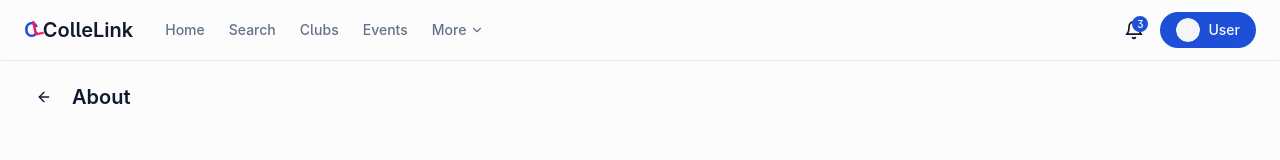
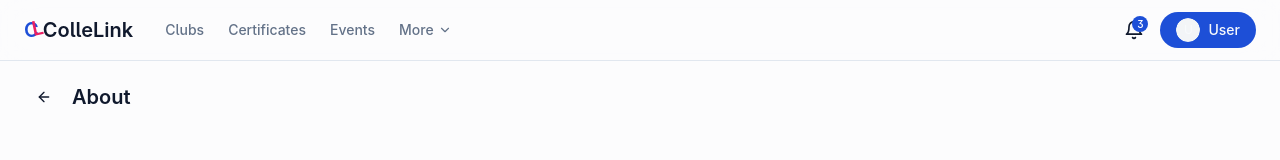
Before and after one commit to rishabh22006/collelinkR, a React (Vite) app: page /about in a window 1280 px wide. Shown: the top 160 px of the page. Built offline with nearby package versions, Linux system fonts and the light colour scheme.

Commit message:
Remove home and search from top nav
Relocate certificates to top navigation.

```diff
--- a/src/components/layout/TopNavbar.tsx
+++ b/src/components/layout/TopNavbar.tsx
@@ -1,7 +1,7 @@
 
 import React from 'react';
 import { NavLink, Link } from 'react-router-dom';
-import { Home, Search, Layers, ChevronDown, Info, Users, Settings, FileText, LogOut, PlusCircle, ExternalLink } from 'lucide-react';
+import { Layers, ChevronDown, Info, Users, Settings, FileText, LogOut, PlusCircle, ExternalLink, Award } from 'lucide-react';
 import { cn } from '@/lib/utils';
 import Logo from '@/components/shared/Logo';
 import { useAuthStore } from '@/stores/authStore';
@@ -26,28 +26,6 @@ const TopNavbar = () => {
             <Logo />
             <div className="hidden md:flex items-center gap-6">
               <NavLink
-                to="/"
-                className={({ isActive }) => cn(
-                  'text-sm font-medium',
-                  isActive
-                    ? 'text-primary'
-                    : 'text-muted-foreground hover:text-foreground'
-                )}
-              >
-                Home
-              </NavLink>
-              <NavLink
-                to="/search"
-                className={({ isActive }) => cn(
-                  'text-sm font-medium',
-                  isActive
-                    ? 'text-primary'
-                    : 'text-muted-foreground hover:text-foreground'
-                )}
-              >
-                Search
-              </NavLink>
-              <NavLink
                 to="/clubs"
                 className={({ isActive }) => cn(
                   'text-sm font-medium',
@@ -57,6 +35,17 @@ const TopNavbar = () => {
                 )}
               >
                 Clubs
+              </NavLink>
+              <NavLink
+                to="/certificates"
+                className={({ isActive }) => cn(
+                  'text-sm font-medium',
+                  isActive
+                    ? 'text-primary'
+                    : 'text-muted-foreground hover:text-foreground'
+                )}
+              >
+                Certificates
               </NavLink>
               <NavLink
                 to="/events"
```
